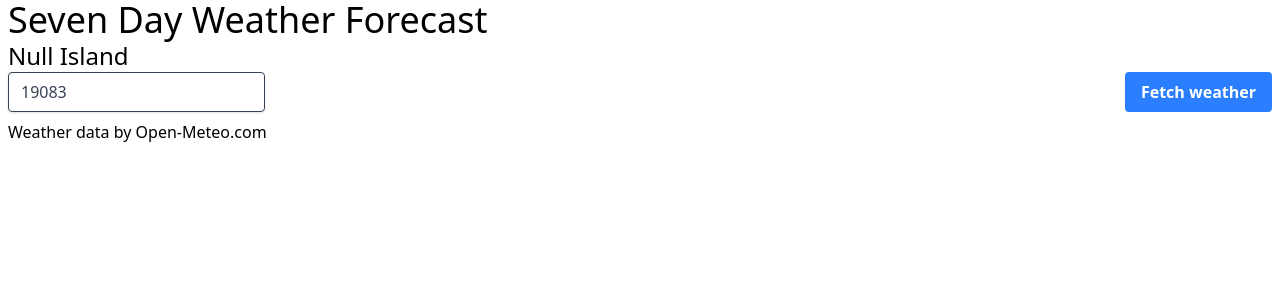
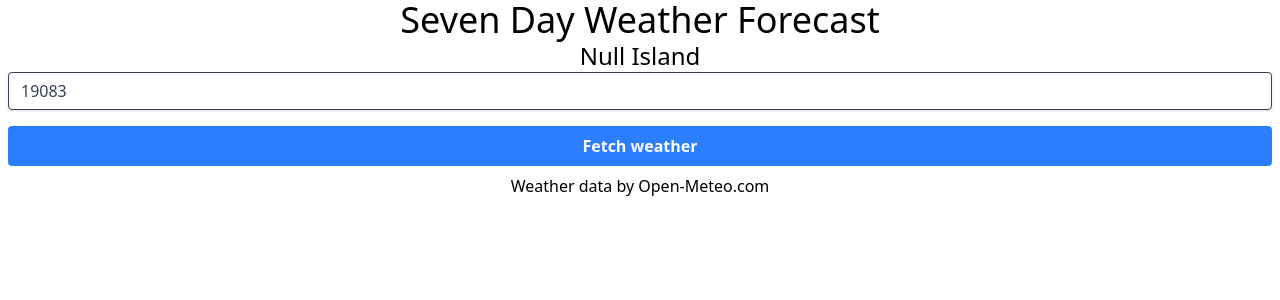
Before and after one commit to chriszimmerman/weather, a Next.js app: page / in a window 1280 px wide. Shown: the top 300 px of the page. Built offline with nearby package versions, Linux system fonts and the light colour scheme.

Commit message:
Center items

```diff
--- a/app/page.tsx
+++ b/app/page.tsx
@@ -36,10 +36,13 @@ export default function Home() {
   return (
     <>
       <div className="font-sans mx-2">
+        <div className="flex justify-center">
           <h1 className="text-4xl">Seven Day Weather Forecast</h1>
+        </div>
+        <div className="flex justify-center items-center text-center">
           <h2 className="text-2xl">{locationData.displayName}</h2>
+        </div>
         <div className="flex flex-col gap-4">
-          <div className="flex justify-between">
           <input
             className="shadow appearance-none border rounded py-2 px-3 text-gray-700 leading-tight focus:outline-none focus:shadow-outline"
             id="zipCode"
@@ -59,7 +62,6 @@ export default function Home() {
           >
             Fetch weather
           </button>
-          </div>
 
           {weatherData.sevenDay.map((item, index) => {
             return (
@@ -79,7 +81,7 @@ export default function Home() {
             );
           })}
         </div>
-        <div className="mt-2 items-center">
+        <div className="flex mt-2 justify-center">
           <a href="https://open-meteo.com/">Weather data by Open-Meteo.com</a>
         </div>
       </div>
```
Lines whose indentation alone changed are shown as unchanged.
